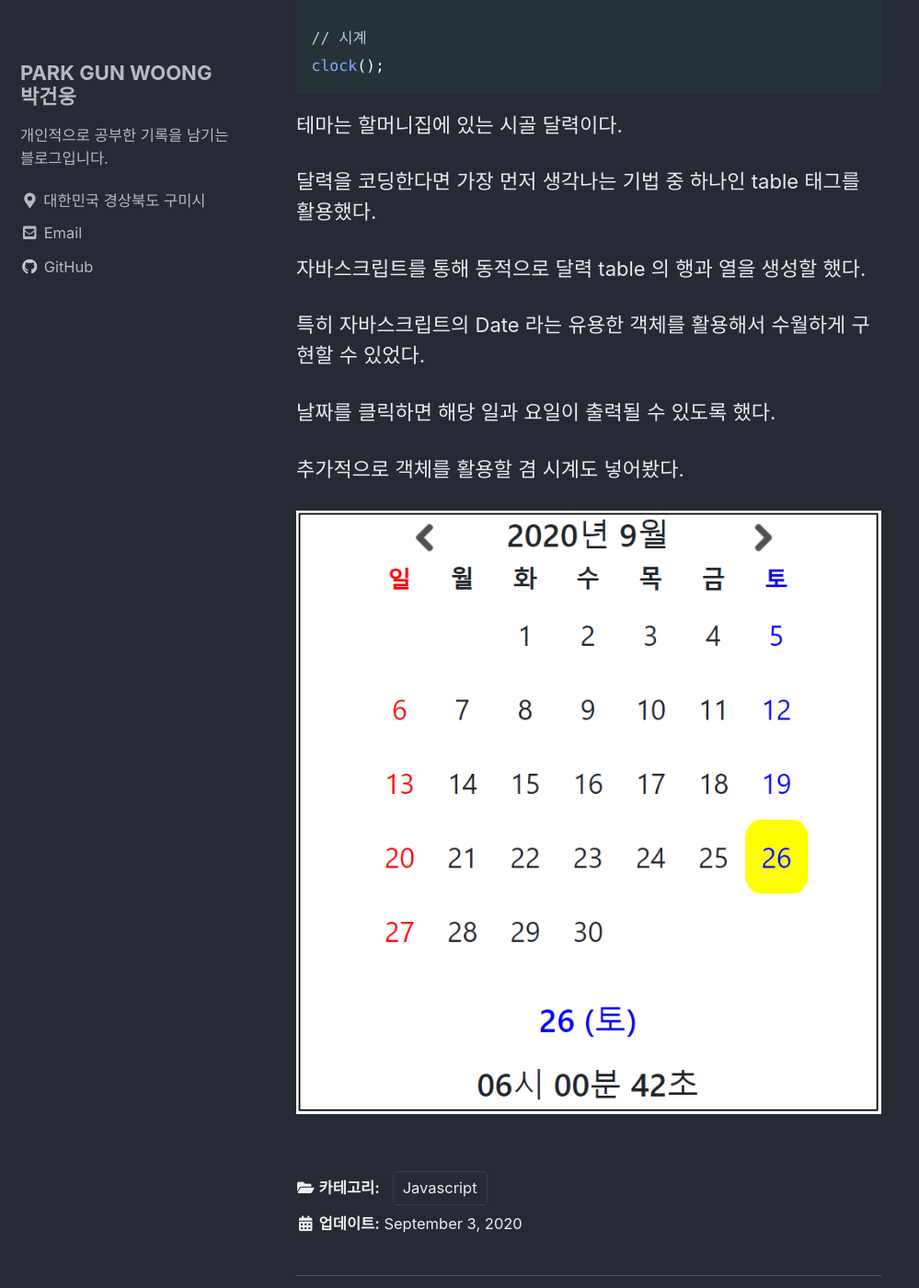
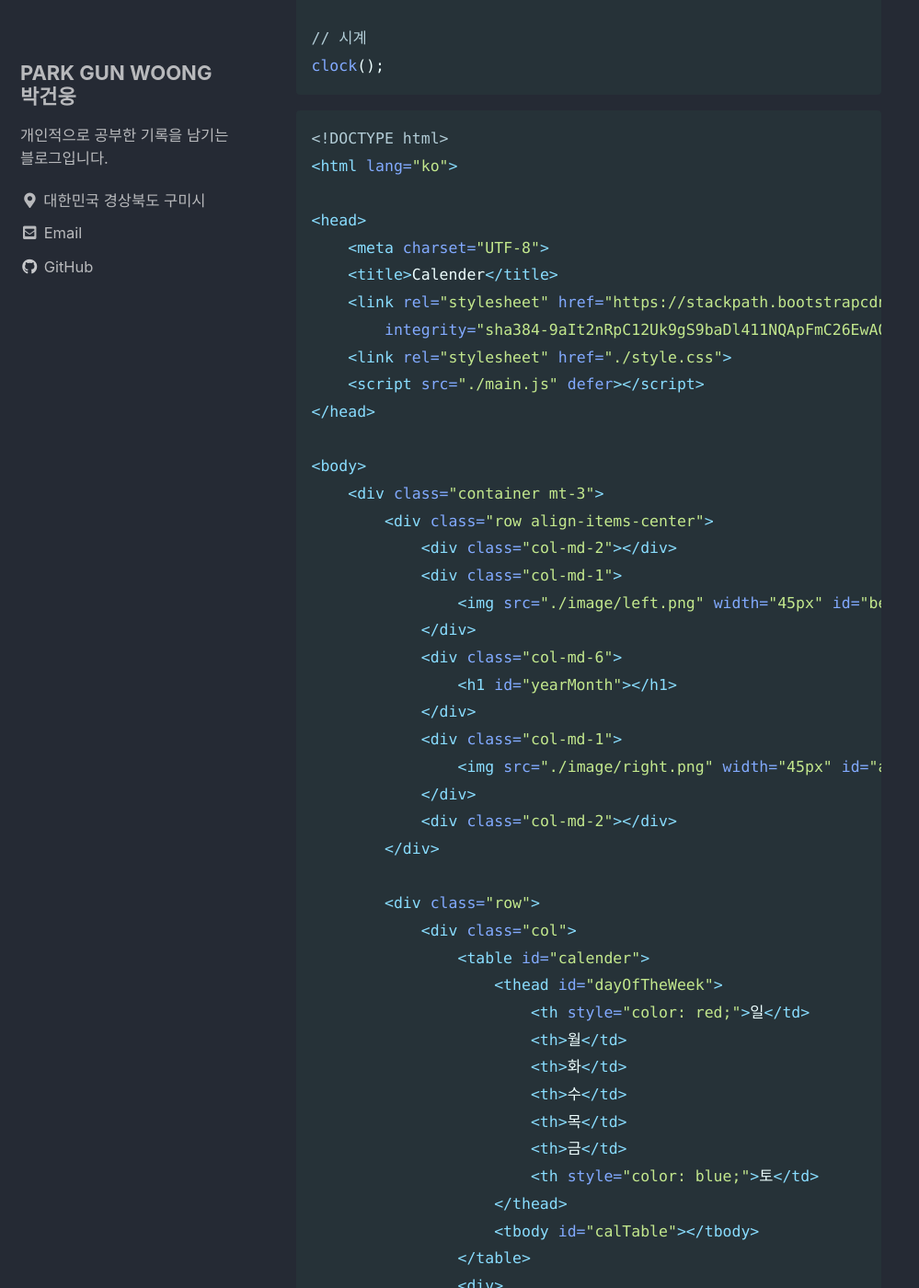
Before and after one commit to gunwoongPark/gunwoongPark.github.io, a Jekyll site: the page built from _posts/2020-09-03-javascript_calendar.md, in a window 1280 px wide and 1400 px high, scrolled down 7141 px. Shown: the whole window at 92% size, without its empty margins (0-999 px from the left). Built offline with Jekyll 4.4.1, drawn with Linux system fonts in a browser that asks for light colours; cached includes are drawn as plain includes; some of the changed text lies outside the part shown.

Commit message:
html, css 코드 추가

````diff
--- a/_posts/2020-09-03-javascript_calendar.md
+++ b/_posts/2020-09-03-javascript_calendar.md
@@ -242,6 +242,110 @@
 clock();
 ```
 
+```html
+<!DOCTYPE html>
+<html lang="ko">
+
+<head>
+    <meta charset="UTF-8">
+    <title>Calender</title>
+    <link rel="stylesheet" href="https://stackpath.bootstrapcdn.com/bootstrap/4.5.0/css/bootstrap.min.css"
+        integrity="sha384-9aIt2nRpC12Uk9gS9baDl411NQApFmC26EwAOH8WgZl5MYYxFfc+NcPb1dKGj7Sk" crossorigin="anonymous">
+    <link rel="stylesheet" href="./style.css">
+    <script src="./main.js" defer></script>
+</head>
+
+<body>
+    <div class="container mt-3">
+        <div class="row align-items-center">
+            <div class="col-md-2"></div>
+            <div class="col-md-1">
+                <img src="./image/left.png" width="45px" id="beforeBtn">
+            </div>
+            <div class="col-md-6">
+                <h1 id="yearMonth"></h1>
+            </div>
+            <div class="col-md-1">
+                <img src="./image/right.png" width="45px" id="afterBtn">
+            </div>
+            <div class="col-md-2"></div>
+        </div>
+
+        <div class="row">
+            <div class="col">
+                <table id="calender">
+                    <thead id="dayOfTheWeek">
+                        <th style="color: red;">일</td>
+                        <th>월</td>
+                        <th>화</td>
+                        <th>수</td>
+                        <th>목</td>
+                        <th>금</td>
+                        <th style="color: blue;">토</td>
+                    </thead>
+                    <tbody id="calTable"></tbody>
+                </table>
+                <div>
+                    <h1 id="day"></h1>
+                </div>
+                <br />
+                <div>
+                    <h1 id="time"></h1>
+                </div>
+            </div>
+        </div>
+
+    </div>
+
+</body>
+
+</html>
+```
+
+```css
+body{
+    text-align: center;
+    overflow: auto;
+}
+
+#calender{
+    margin:auto;
+}
+
+table tr td{
+    font-size: 35px;
+    padding: 20px;
+    border-radius: 25%;
+}
+
+th{
+    font-size: 30px;
+}
+
+.img-button-left{
+    background: url("./image//left.png");
+}
+
+#afterBtn:hover{
+    cursor: pointer;
+}
+
+#beforeBtn:hover{
+    cursor: pointer;
+}
+
+.clcikableTd:hover{
+    cursor: pointer;
+    background-color: yellow;
+}
+
+.container{
+    border: black solid 2px;
+
+    width: 720px;
+}
+```
+
 테마는 할머니집에 있는 시골 달력이다.
 
 달력을 코딩한다면 가장 먼저 생각나는 기법 중 하나인 table 태그를 활용했다.
````
